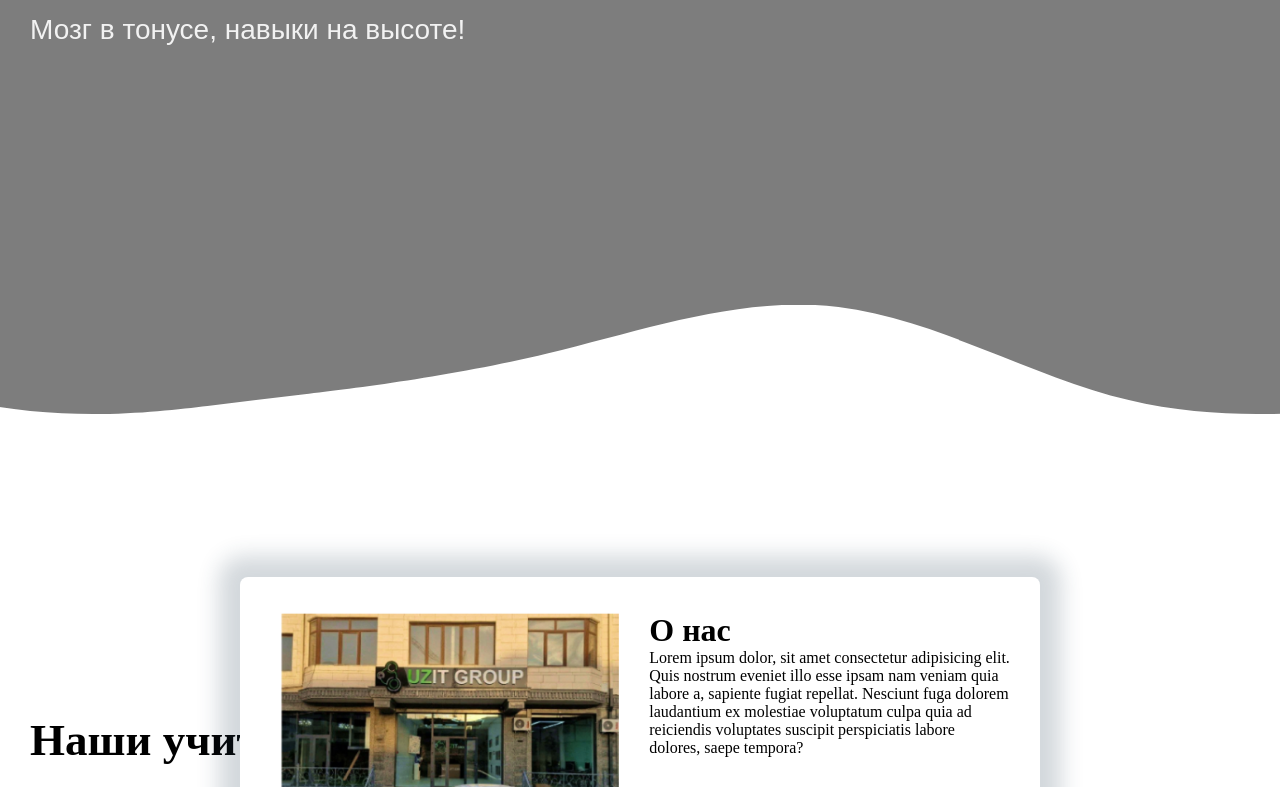
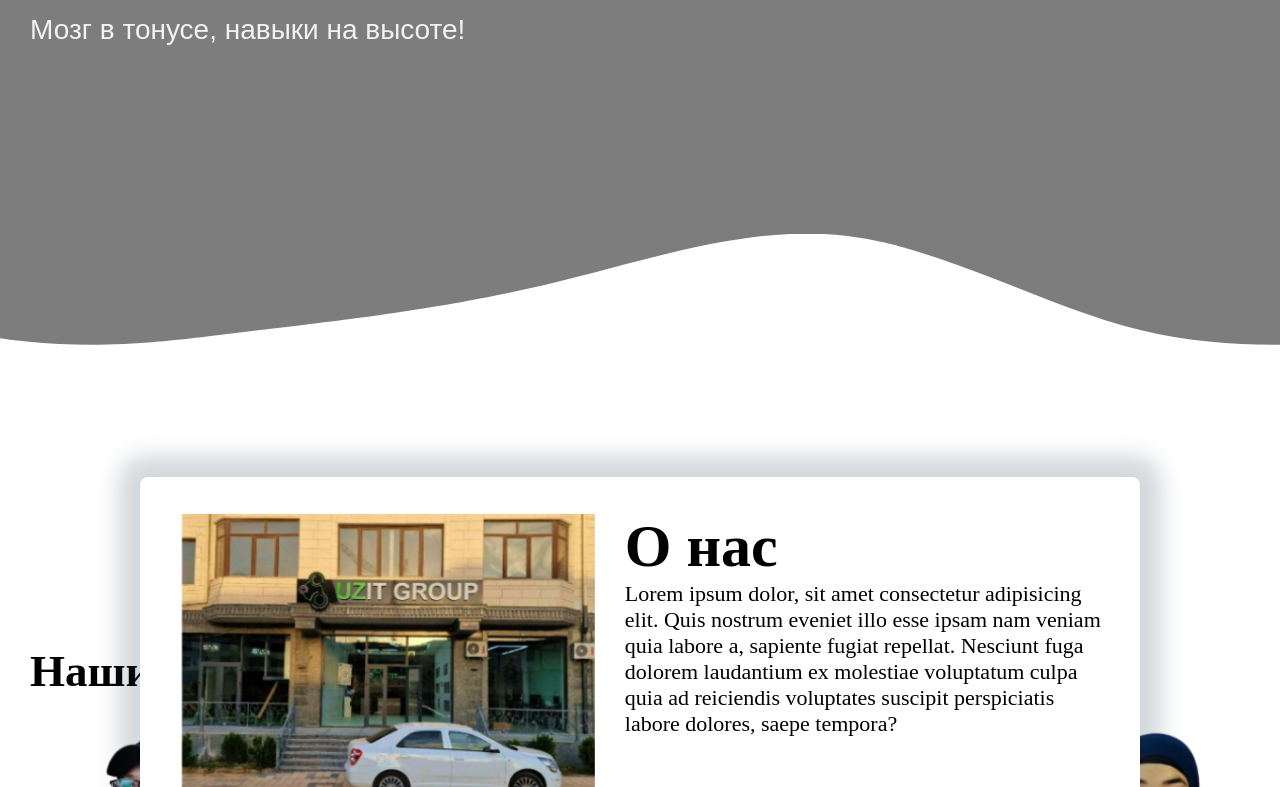
Before and after one commit to ProgrammerUz067/markaz, a React (Vite) app: page / in a window 1280 px wide. Shown: the part 473-1260 px from the top of the page. Built offline with nearby package versions, Linux system fonts and the light colour scheme.

Commit message:
about 2250px

```diff
--- a/src/components/About/About.css
+++ b/src/components/About/About.css
@@ -51,6 +51,15 @@
 
 @media screen and (max-width: 2250px){
   .about .model{
-    margin-top: 500px;
+    margin-top: 400px;
+    width: 1000px;
+  }
+
+  .about .model .textt-wrapper .tit{
+    font-size: 60px;
+  }
+
+  .about .model .textt-wrapper .des{
+    font-size: 22px;
   }
 }
--- a/src/components/Main/Main.css
+++ b/src/components/Main/Main.css
@@ -42,10 +42,10 @@
   height: 100%;
 }
 
-.grey{
+/* .grey{
   height: 70px;
   background: #7d7d7d;
-}
+} */
 
 @media screen and (max-width: 600px){
   .main{
--- a/src/components/Main/Main.jsx
+++ b/src/components/Main/Main.jsx
@@ -19,7 +19,7 @@ const Main = () => {
         </div>
       </div>
       <div className="main2">
-        <div className="grey"></div>
+        {/* <div className="grey"></div> */}
       </div>
     </div>
   );
--- a/src/components/Wave/Wave.css
+++ b/src/components/Wave/Wave.css
@@ -7,7 +7,7 @@
 .wave-container::before {
   content: "";
   width: 100%;
-  height: 130px;
+  height: 132px;
   position: absolute;
   bottom: -0.3%;
   left: 0;
@@ -25,6 +25,6 @@
 
 @media screen and (max-width: 2250px) {
   .wave-container{
-    margin-top: -81px;
+    margin-top: -151px;
   }
 }
```
